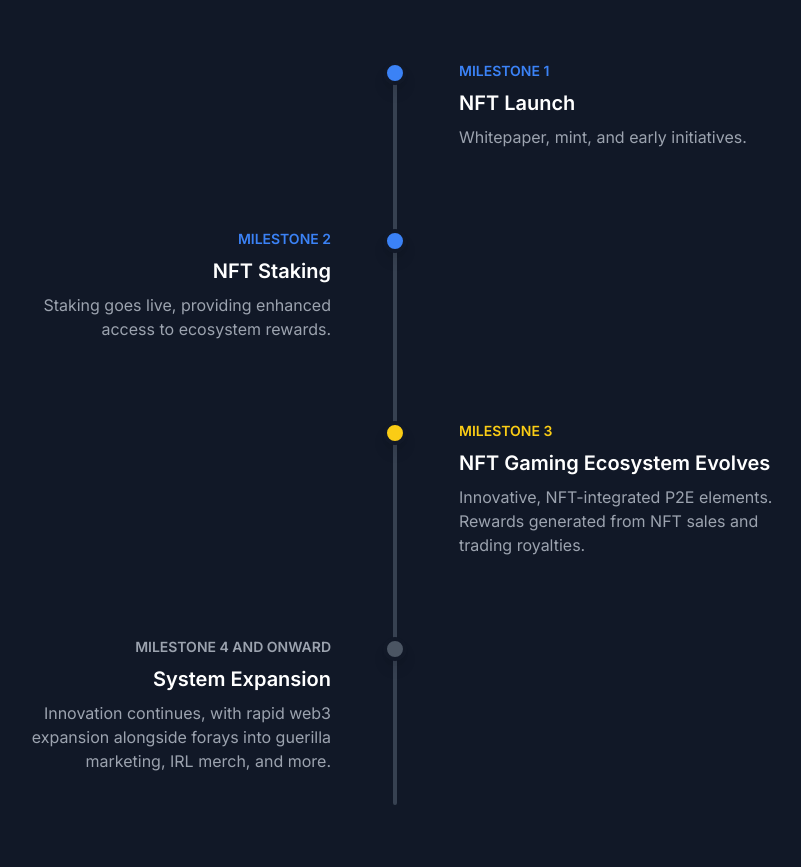
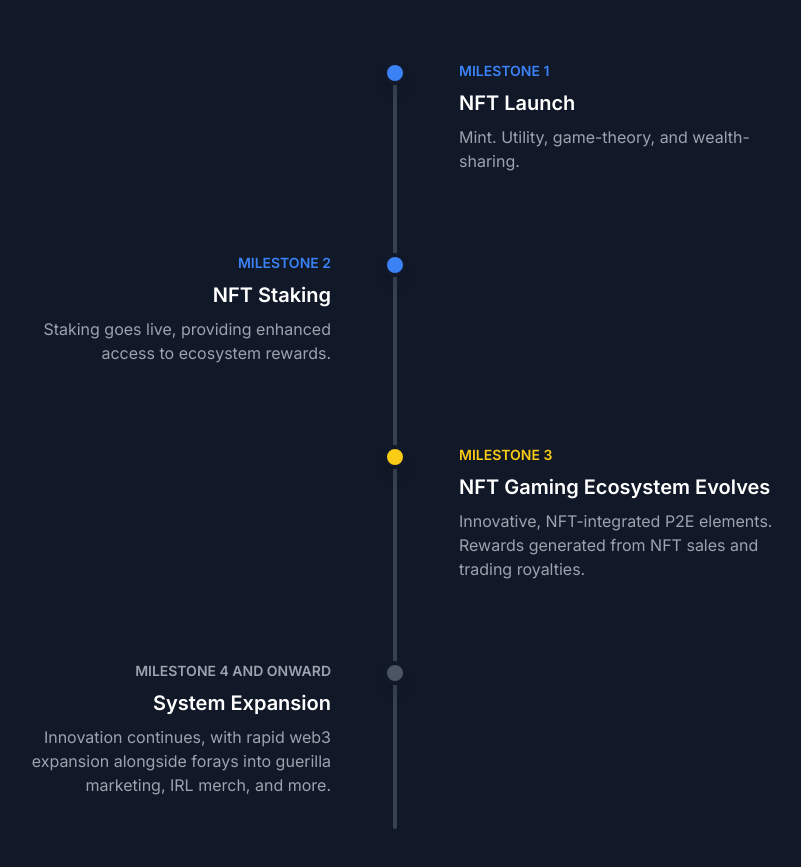
Before and after one commit to AlphaCityAI/Alphacity, a plain HTML site: page index.html in a window 1280 px wide. Shown: the part 2301-3168 px from the top of the page, without its empty margins (245-1046 px from the left). Drawn offline with nearby package versions, Linux system fonts and the light colour scheme.

Commit message:
Update index.html

```diff
--- a/index.html
+++ b/index.html
@@ -298,7 +298,7 @@
                         <div class="ml-[calc(50%_+_2rem)] pl-8 pb-8">
                             <h3 class="text-sm font-semibold text-brand-primary uppercase">Milestone 1</h3>
                             <h4 class="text-xl font-semibold text-white mt-2 mb-2">NFT Launch</h4>
-                            <p class="text-dark-text-secondary">Whitepaper, mint, and early initiatives.</p>
+                            <p class="text-dark-text-secondary">Mint. Utility, game-theory, and wealth-sharing.</p>
                         </div>
                     </div>
 
```
